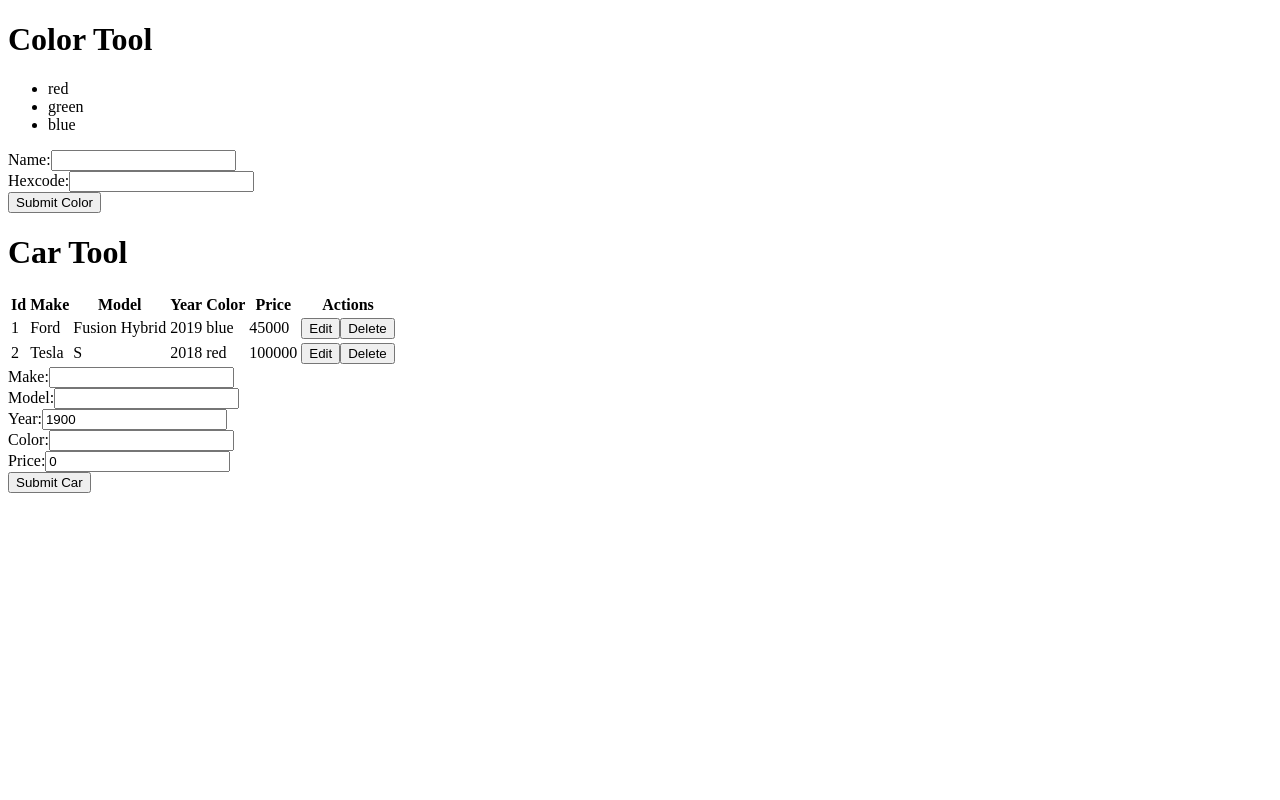
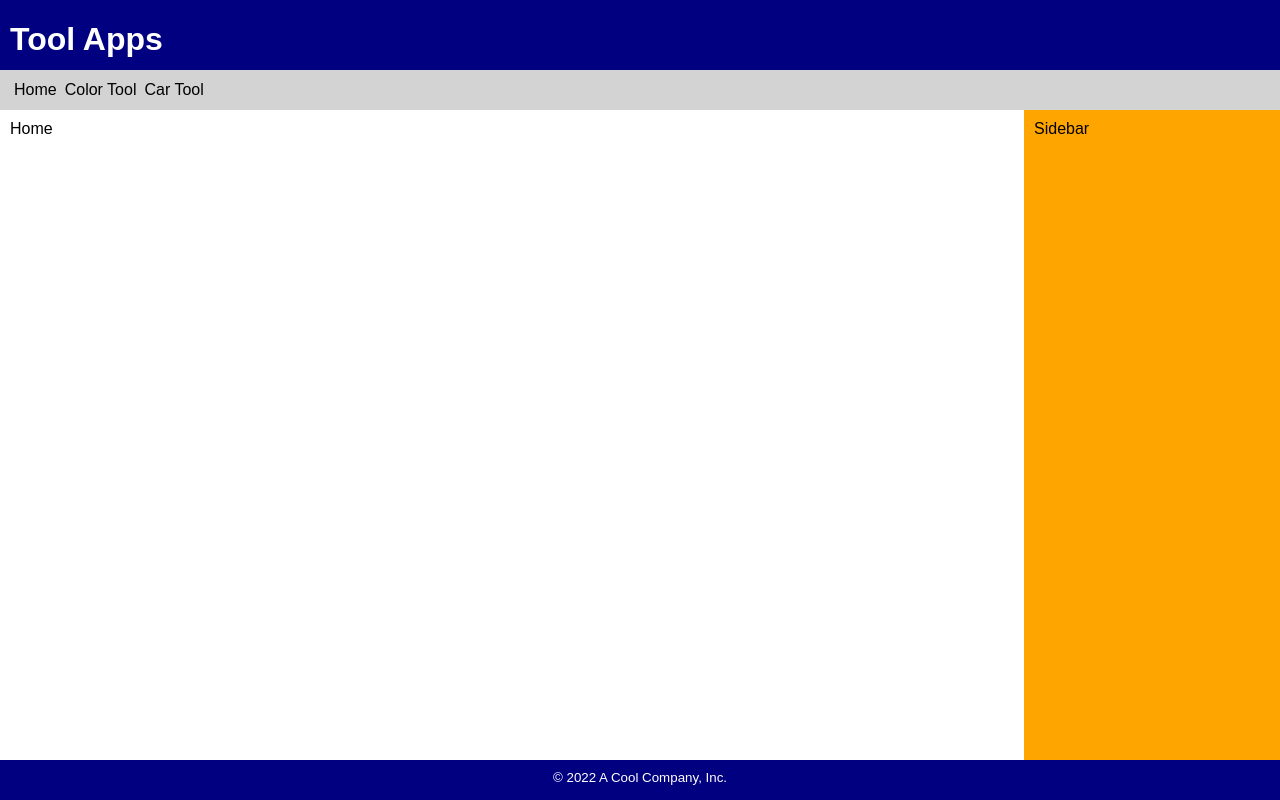
Before and after one commit to t4d-classes/react_01262022, a React (Create React App) app in the folder demo-app/: page / in a window 1280 px wide. Built offline with nearby package versions, Linux system fonts and the light colour scheme; data requests are answered from the project's data file.

Commit message:
add routing and styling

```diff
--- a/demo-app/package.json
+++ b/demo-app/package.json
@@ -12,6 +12,7 @@
     "prop-types": "^15.8.1",
     "react": "^17.0.2",
     "react-dom": "^17.0.2",
+    "react-router-dom": "^6.2.1",
     "react-scripts": "5.0.0",
     "react-test-renderer": "^17.0.2",
     "web-vitals": "^2.1.4"
--- a/demo-app/src/App.js
+++ b/demo-app/src/App.js
@@ -1,3 +1,29 @@
+import { Routes, Route } from 'react-router-dom';
+
+import { Layout } from './components/Layout';
+import { Home } from './components/Home';
+import { ColorTool } from './components/ColorTool';
+import { CarToolStoreProvider } from './contexts/carToolStoreContext';
+import { CarTool } from './components/CarTool';
+
+
+const colorList = [
+  { id: 1, name: 'red' },
+  { id: 2, name: 'green' },
+  { id: 3, name: 'blue' }
+];
+
 export const App = () => {
-  return <div>placeholder</div>;
+  return (
+    <Routes>
+      <Route path="/" element={<Layout />}>
+        <Route index element={<Home />} />
+        <Route path="color-tool"
+          element={<ColorTool colors={colorList} />} />
+        <Route path="car-tool" element={<CarToolStoreProvider>
+          <CarTool />
+        </CarToolStoreProvider>} />
+      </Route>
+    </Routes>
+  );
 };
--- /dev/null
+++ b/demo-app/src/components/Home.js
@@ -0,0 +1,7 @@
+
+
+export const Home = () => {
+
+  return <div>Home</div>;
+
+};
--- /dev/null
+++ b/demo-app/src/components/Layout.css
@@ -0,0 +1,84 @@
+.container {
+
+  font-family: arial;
+
+  position: fixed;
+
+  top: 0; bottom: 0;
+  left: 0; right: 0;
+
+  display: grid;
+
+  grid-template-rows: 70px 40px 1fr 40px;
+  grid-template-columns: 4fr 1fr;
+
+  grid-template-areas:
+    "header header"
+    "menu menu"
+    "content sidebar"
+    "footer footer";
+
+}
+
+.container > header {
+  grid-area: header;
+
+  background-color: navy;
+  color: white;
+  padding-left: 10px;
+}
+
+.container > nav {
+  grid-area: menu;
+  background-color: lightgray;
+
+  padding-left: 10px;
+
+  display:flex;
+  align-items: center;
+}
+
+.menu-bar {
+  list-style-type: none;
+  border: 0;
+  padding: 0;
+  margin: 0;
+  display: flex;
+}
+
+.menu-item {
+  padding: 4px;
+}
+
+.menu-item > a,
+.menu-item > a:active,
+.menu-item > a:visited {
+  color: black;
+  text-decoration: none;
+}
+
+.menu-item > a:hover {
+  text-decoration: underline;
+}
+
+.container > main {
+  grid-area: content;
+  padding: 10px;
+
+}
+
+.container > aside {
+  grid-area: sidebar;
+  background-color: orange;
+  padding: 10px;
+}
+
+.container > footer {
+  grid-area: footer;
+  background-color: navy;
+  color: white;
+
+  text-align: center;
+  padding-top: 8px;
+
+}
--- /dev/null
+++ b/demo-app/src/components/Layout.js
@@ -0,0 +1,28 @@
+import { Outlet, Link } from 'react-router-dom';
+import { ToolHeader } from './ToolHeader';
+
+import './Layout.css';
+
+export const Layout = () => {
+  return (
+    <div className="container">
+      <ToolHeader headerText="Tool Apps"></ToolHeader>
+      <nav>
+        <ul className="menu-bar">
+          <li className="menu-item"><Link to="/">Home</Link></li>
+          <li className="menu-item"><Link to="/color-tool">Color Tool</Link></li>
+          <li className="menu-item"><Link to="/car-tool">Car Tool</Link></li>
+        </ul>
+      </nav>
+      <main>
+        <Outlet />
+      </main>
+      <aside>
+        Sidebar
+      </aside>
+      <footer>
+        <small>&copy; {new Date().getFullYear()} A Cool Company, Inc.</small>
+      </footer>
+    </div>
+  );
+};
--- a/demo-app/src/index.js
+++ b/demo-app/src/index.js
@@ -1,25 +1,13 @@
 import { render } from 'react-dom';
+import { BrowserRouter as Router } from 'react-router-dom';
 
-import { ColorTool } from './components/ColorTool';
-
-import { CarToolStoreProvider } from './contexts/carToolStoreContext';
-import { CarTool } from './components/CarTool';
-
-const colorList = [
-  { id: 1, name: 'red' },
-  { id: 2, name: 'green' },
-  { id: 3, name: 'blue' }
-];
+import { App } from './App';
 
 
 
 render(
-  <>
-    <ColorTool colors={colorList} />
-    <CarToolStoreProvider>
-      <CarTool />
-    </CarToolStoreProvider>
-
-  </>,
+  <Router>
+    <App />
+  </Router>,
   document.querySelector('#root'),
 );
```
Also changed, not shown: 1 other file (tests, documents, lock files or other folders).
